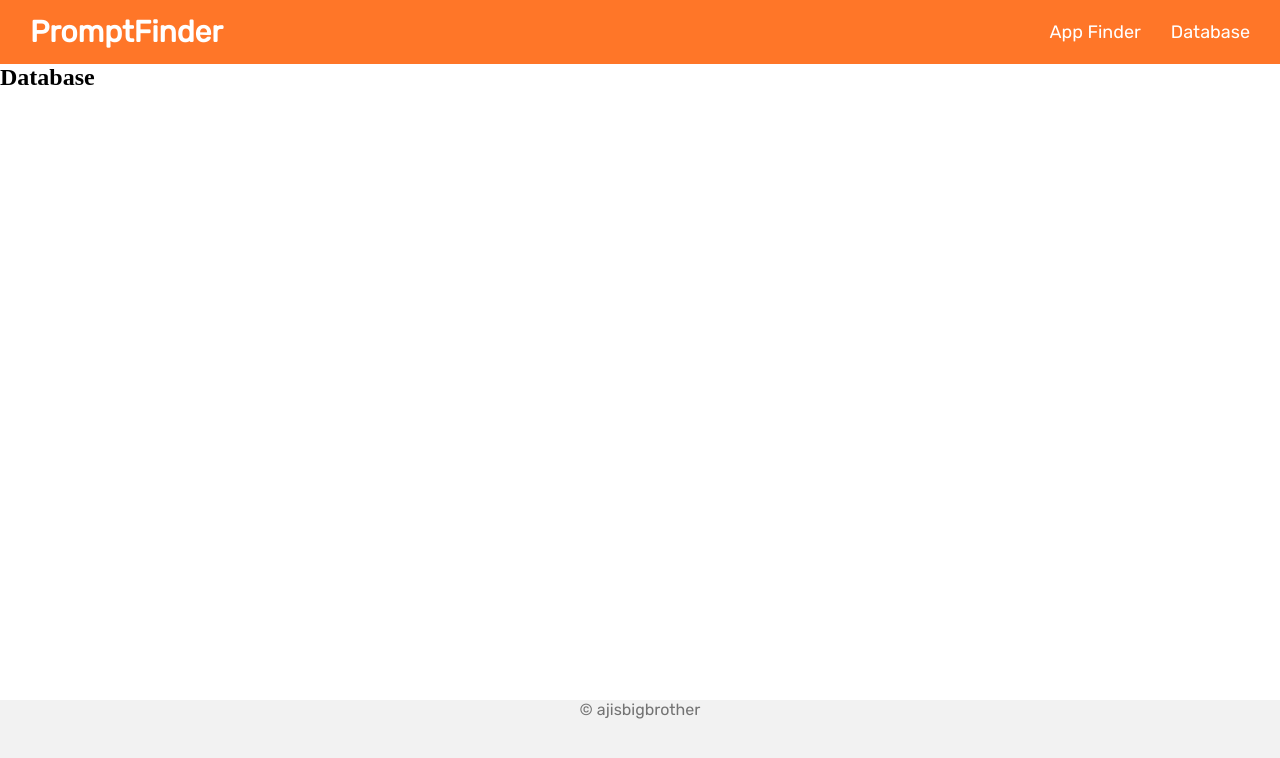
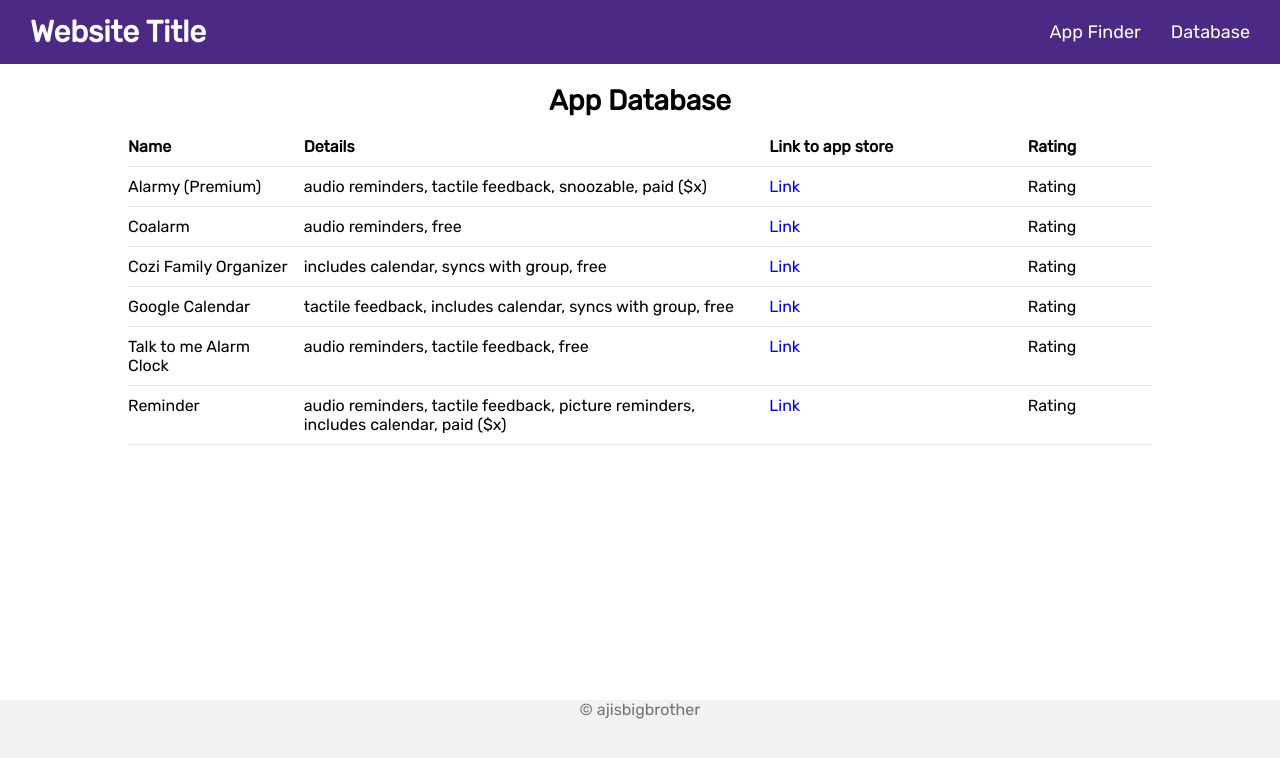
Before and after one commit to dtcteams101/dtcteams101.github.io, a Vue app: page /database in a window 1280 px wide. Shown: the top 758 px of the page. Built offline with nearby package versions, Linux system fonts and the light colour scheme.

Commit message:
Added table components and created database page

```diff
--- /dev/null
+++ b/db.json
@@ -0,0 +1,73 @@
+{
+  "apps": [
+    {
+      "id": 1,
+      "name": "Alarmy (Premium)",
+      "details": [
+        "audio reminders",
+        "tactile feedback",
+        "snoozable",
+        "paid ($x)"
+      ],
+      "link": "[insert link]",
+      "rating": "[insert rating]"
+    },
+    {
+      "id": 2,
+      "name": "Coalarm",
+      "details": [
+        "audio reminders",
+        "free"
+      ],
+      "link": "[insert link]",
+      "rating": "[insert rating]"
+    },
+    {
+      "id": 3,
+      "name": "Cozi Family Organizer",
+      "details": [
+        "includes calendar",
+        "syncs with group",
+        "free"
+      ],
+      "link": "[insert link]",
+      "rating": "[insert rating]"
+    },
+    {
+      "id": 4,
+      "name": "Google Calendar",
+      "details": [
+        "tactile feedback",
+        "includes calendar",
+        "syncs with group",
+        "free"
+      ],
+      "link": "[insert link]",
+      "rating": "[insert rating]"
+    },
+    {
+      "id": 5,
+      "name": "Talk to me Alarm Clock",
+      "details": [
+        "audio reminders",
+        "tactile feedback",
+        "free"
+      ],
+      "link": "[insert link]",
+      "rating": "[insert rating]"
+    },
+    {
+      "id": 6,
+      "name": "Reminder",
+      "details": [
+        "audio reminders",
+        "tactile feedback",
+        "picture reminders",
+        "includes calendar",
+        "paid ($x)"
+      ],
+      "link": "[insert link]",
+      "rating": "[insert rating]"
+    }
+  ]
+}
--- a/src/App.vue
+++ b/src/App.vue
@@ -17,7 +17,7 @@
   </footer>
 </template>
 
-<style scoped>
+<style>
 footer {
   background-color: #f2f2f2;
   color: #737373;
@@ -28,4 +28,8 @@
   text-align: center;
   font-family: 'Rubik', sans-serif;
 }
+
+main {
+  padding-bottom: 120px;
+}
 </style>
--- a/src/components/Button.vue
+++ b/src/components/Button.vue
@@ -20,12 +20,12 @@
   font-size: 30px;
   font-family: 'Rubik', sans-serif;
   border-style: hidden;
-  background-color: #FF7628;
+  background-color: #4d2986;
   color: white;
   cursor: pointer;
 }
 
 .button:hover {
-  background-color: #ff6e1a;
+  background-color: #432475;
 }
 </style>
--- a/src/components/Navbar.vue
+++ b/src/components/Navbar.vue
@@ -4,7 +4,7 @@
 
 <template>
   <div class="nav">
-    <RouterLink class="home" to="/">PromptFinder</RouterLink>
+    <RouterLink class="home" to="/">Website Title</RouterLink>
     <div>
       <RouterLink class="page" to="/appfinder">App Finder</RouterLink>
       <RouterLink class="page" to="/database">Database</RouterLink>
@@ -15,7 +15,7 @@
 <style scoped>
 .nav {
   height: 64px;
-  background: #FF7628;
+  background: #4d2986;
   display: flex;
   justify-content: space-between;
   align-items: center;
--- /dev/null
+++ b/src/components/Table.vue
@@ -0,0 +1,25 @@
+<script setup>
+import TableHeader from '../components/TableHeader.vue'
+import TableRow from '../components/TableRow.vue'
+</script>
+
+<template>
+  <div class="table">
+    <TableHeader />
+    <TableRow name="Alarmy (Premium)" details="audio reminders, tactile feedback, snoozable, paid ($x)" link="Link" rating="Rating" />
+    <TableRow name="Coalarm" details="audio reminders, free" link="Link" rating="Rating" />
+    <TableRow name="Cozi Family Organizer" details="includes calendar, syncs with group, free" link="Link" rating="Rating" />
+    <TableRow name="Google Calendar" details="tactile feedback, includes calendar, syncs with group, free" link="Link" rating="Rating" />
+    <TableRow name="Talk to me Alarm Clock" details="audio reminders, tactile feedback, free" link="Link" rating="Rating" />
+    <TableRow name="Reminder" details="audio reminders, tactile feedback, picture reminders, includes calendar, paid ($x)" link="Link" rating="Rating" />
+  </div>
+</template>
+
+<style scoped>
+.table {
+  margin-top: 10px;
+  overflow-x: auto;
+  overflow-y: auto;
+  height: 400px;
+}
+</style>
--- /dev/null
+++ b/src/components/TableHeader.vue
@@ -0,0 +1,43 @@
+<template>
+  <div class="row">
+    <div id="name">Name</div>
+    <div id="details">Details</div>
+    <div id="link">
+      Link to app store
+    </div>
+    <div id="rating">Rating</div>
+  </div>
+</template>
+
+<style scoped>
+.row {
+  display: flex;
+  border-bottom: 1.5px solid #e6e6e6;
+  width: 80%;
+  margin-left: auto;
+  margin-right: auto;
+  margin-top: 10px;
+  padding-bottom: 10px;
+  font-family: 'Rubik', sans-serif;
+  font-weight: bold;
+}
+
+#name {
+  padding-right: 10px;
+  width: 200px;
+}
+
+#details {
+  padding-right: 10px;
+  width: 550px;
+}
+
+#link {
+  padding-right: 10px;
+  width: 300px;
+}
+
+#rating {
+  width: 150px;
+}
+</style>
--- /dev/null
+++ b/src/components/TableRow.vue
@@ -0,0 +1,51 @@
+<script setup>
+defineProps({
+  name: String,
+  details: String,
+  link: String,
+  rating: String
+})
+</script>
+
+<template>
+  <div class="row">
+    <div id="name">{{ name }}</div>
+    <div id="details">{{ details }}</div>
+    <div id="link">
+      <a href="{{ link }}">{{ link }}</a>
+    </div>
+    <div id="rating">{{ rating }}</div>
+  </div>
+</template>
+
+<style scoped>
+.row {
+  display: flex;
+  border-bottom: 1.5px solid #e6e6e6;
+  width: 80%;
+  margin-left: auto;
+  margin-right: auto;
+  margin-top: 10px;
+  padding-bottom: 10px;
+  font-family: 'Rubik', sans-serif;
+}
+
+#name {
+  padding-right: 10px;
+  width: 200px;
+}
+
+#details {
+  padding-right: 10px;
+  width: 550px;
+}
+
+#link {
+  padding-right: 10px;
+  width: 300px;
+}
+
+#rating {
+  width: 150px;
+}
+</style>
--- a/src/views/AppFinderView.vue
+++ b/src/views/AppFinderView.vue
@@ -1,3 +1,7 @@
+<script setup>
+
+</script>
+
 <template>
   <h2>App Finder</h2>
 </template>
--- a/src/views/DatabaseView.vue
+++ b/src/views/DatabaseView.vue
@@ -1,3 +1,17 @@
+<script setup>
+import Table from '../components/Table.vue'
+</script>
+
 <template>
-  <h2>Database</h2>
+  <h1>App Database</h1>
+  <Table />
 </template>
+
+<style scoped>
+h1 {
+  font-family: 'Rubik', sans-serif;
+  padding-top: 20px;
+  text-align: center;
+  font-size: 28px;
+}
+</style>
```
